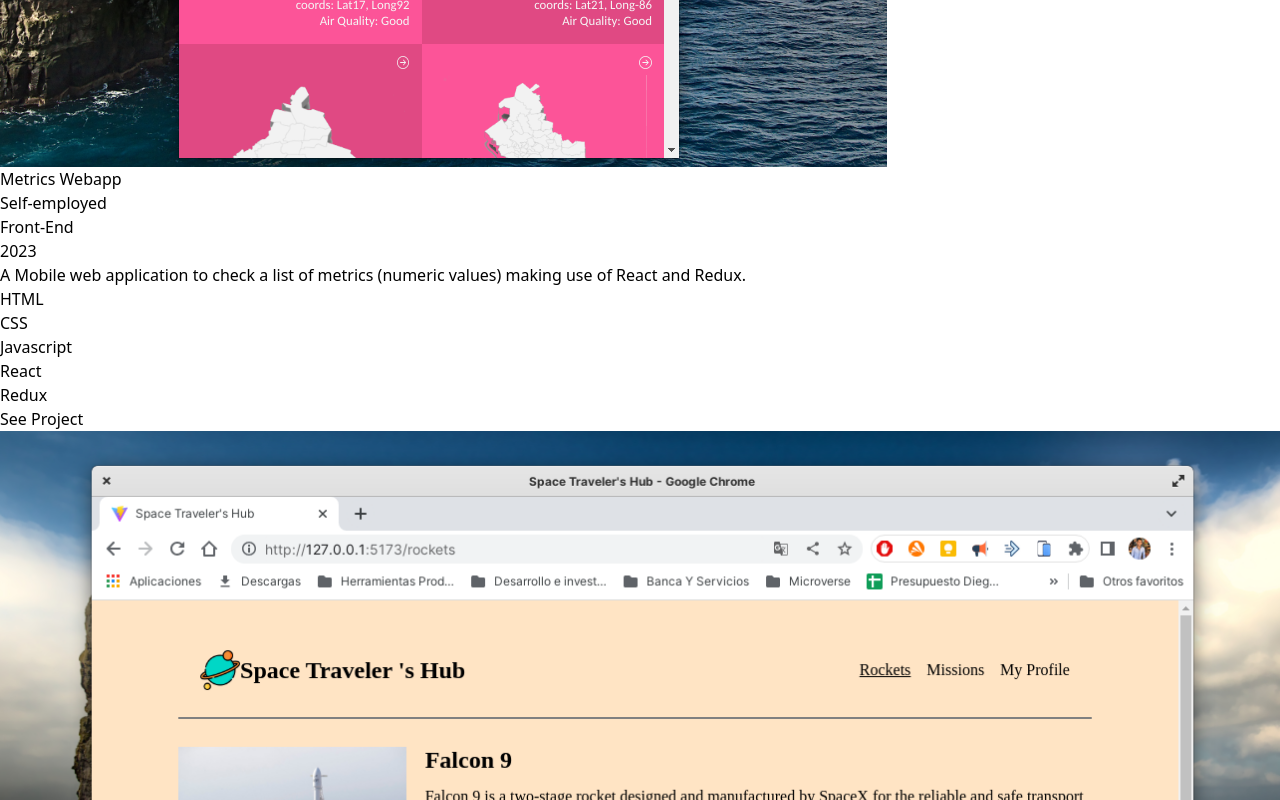
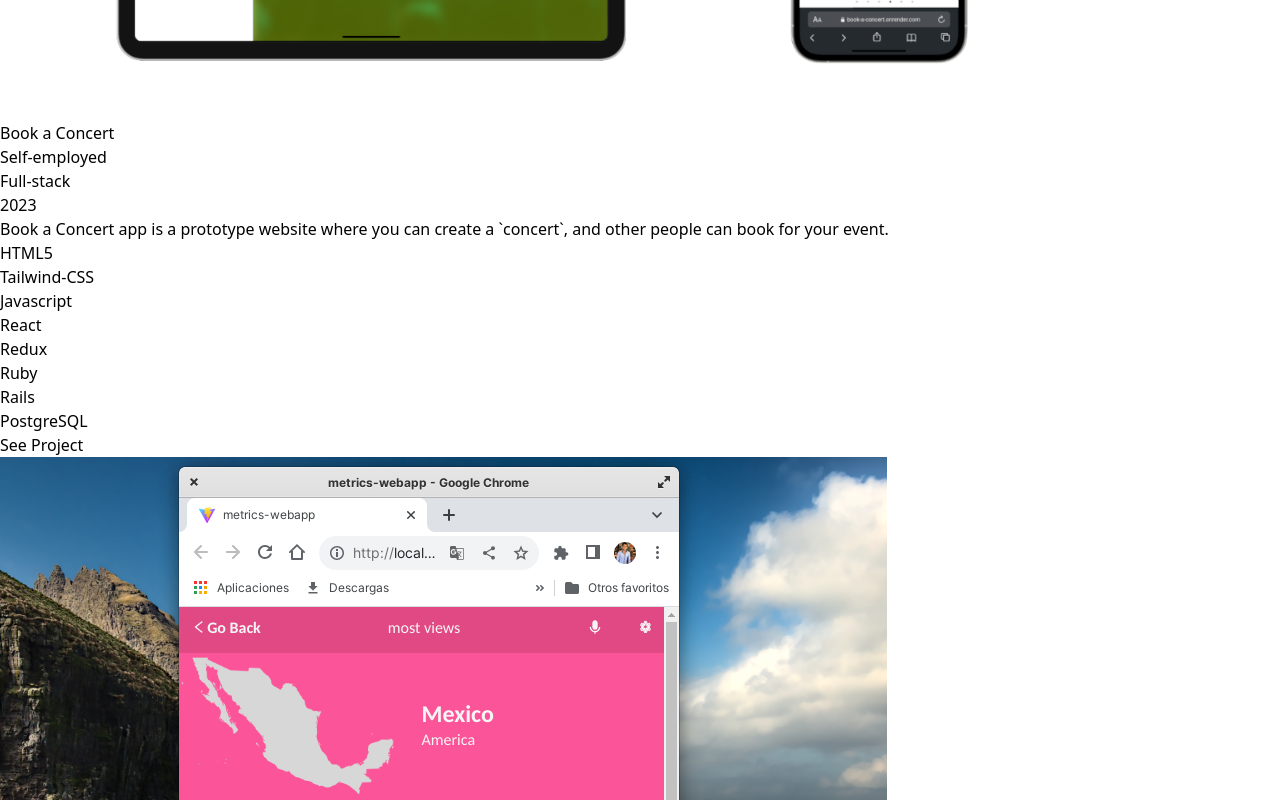
Before and after one commit to Diegogagan2587/Diegogagan2587.github.io, a React (Vite) app: page / in a window 1280 px wide. Shown: the part 1080-1880 px from the top of the page. Built offline with nearby package versions, Linux system fonts and the light colour scheme.

Commit message:
Add Project: book a concert

```diff
--- a/src/data/projects.js
+++ b/src/data/projects.js
@@ -8,10 +8,32 @@ import imgAwesomeBooks from '/assets/img/projects/awesome-books.png';
 import imgDocumentationPage from '/assets/img/projects/documentation-page.png';
 import imgProductLandingPage from '/assets/img/projects/landing-page-original-trombones.png';
 import imgTributePage from '/assets/img/projects/tribute-page.png';
-
-
+import bookAConcert from '/assets/img/projects/book-a-concert.png';
 
 const projects = [
+  {
+    name: 'Book a Concert',
+    company: 'Self-employed',
+    typeOfDev: 'Full-stack',
+    date: '2023',
+    description:
+      'Book a Concert app is a prototype website where you can create a `concert`, and other people can book for your event.',
+    descriptionDesk:
+      'Book a Concert app is a prototype website where you can create a `concert`, and other people can book for your event. Or you can book for the events of others. Front-end was built with JavaScript and React while Back-end was built using Ruby on Rails.',
+    img: bookAConcert,
+    liveVersion: 'https://book-a-concert.onrender.com/',
+    source: 'https://github.com/Diegogagan2587/Book-a-concert-front-end',
+    technologies: [
+      'HTML5',
+      'Tailwind-CSS',
+      'Javascript',
+      'React',
+      'Redux',
+      'Ruby',
+      'Rails',
+      'PostgreSQL',
+    ],
+  },
   {
     name: 'Metrics Webapp',
     description:
```
Also changed, not shown: public/assets/img/projects/book-a-concert.png (added).
